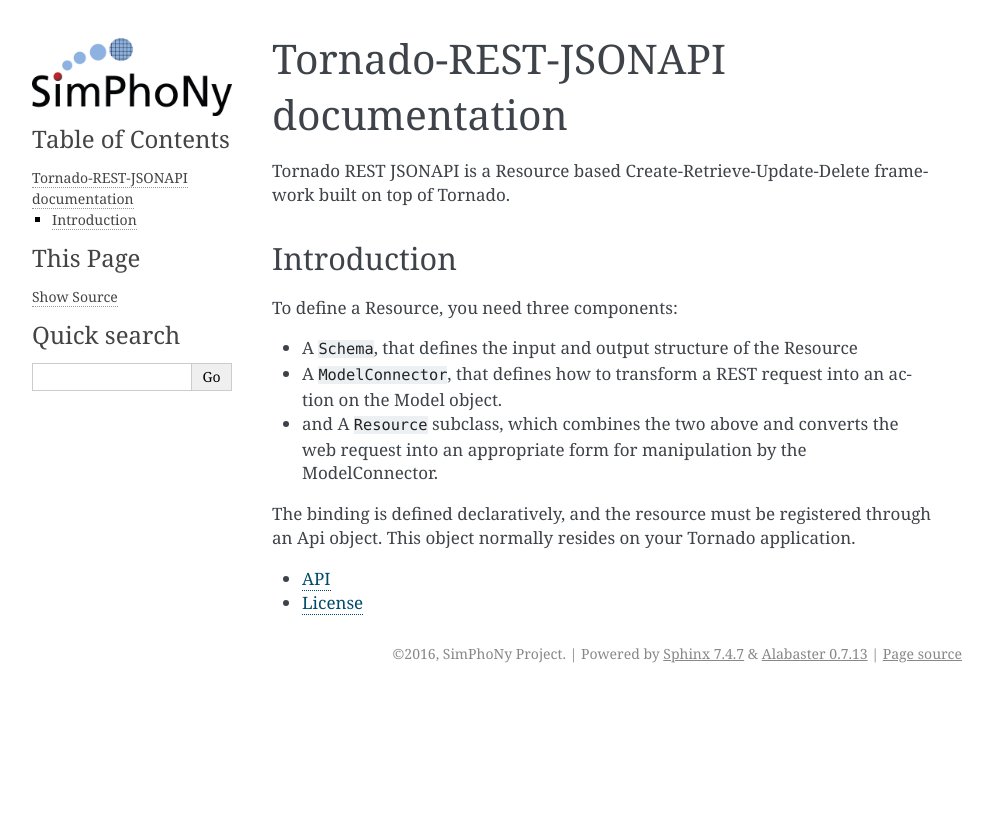
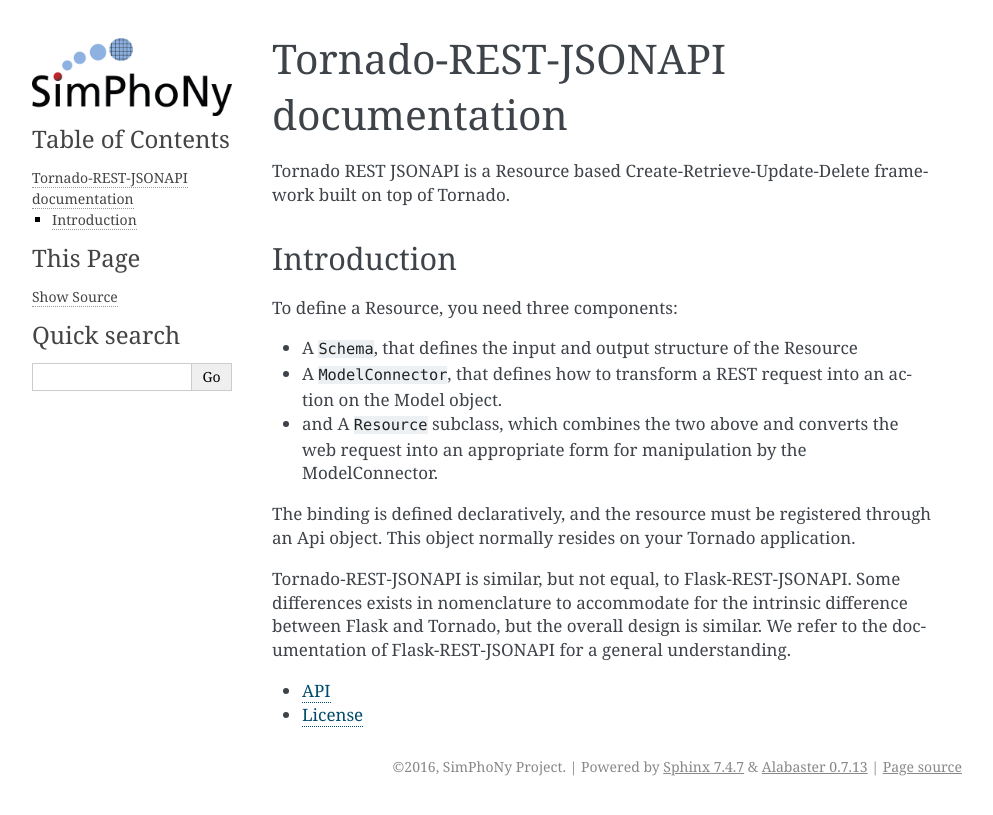
Before and after one commit to force-h2020/tornado-rest-jsonapi, a Sphinx documentation site: the page built from doc/source/index.rst, in a window 1280 px wide. Shown: the top 815 px of the page, without its empty margins (148-1141 px from the left). Built offline with Sphinx 7.4.7, drawn with Linux system fonts in a browser that asks for light colours; the version number is read from the project's files by our own code.

Commit message:
Specified the similarity between flask and tornado-rest-jsonapi

```diff
--- a/doc/source/index.rst
+++ b/doc/source/index.rst
@@ -19,6 +19,12 @@
 through an Api object. This object normally resides on your Tornado
 application.
 
+Tornado-REST-JSONAPI is similar, but not equal, to Flask-REST-JSONAPI.
+Some differences exists in nomenclature to accommodate for the intrinsic
+difference between Flask and Tornado, but the overall design is similar.
+We refer to the documentation of Flask-REST-JSONAPI for a general understanding.
+
+
 
 
 
```
